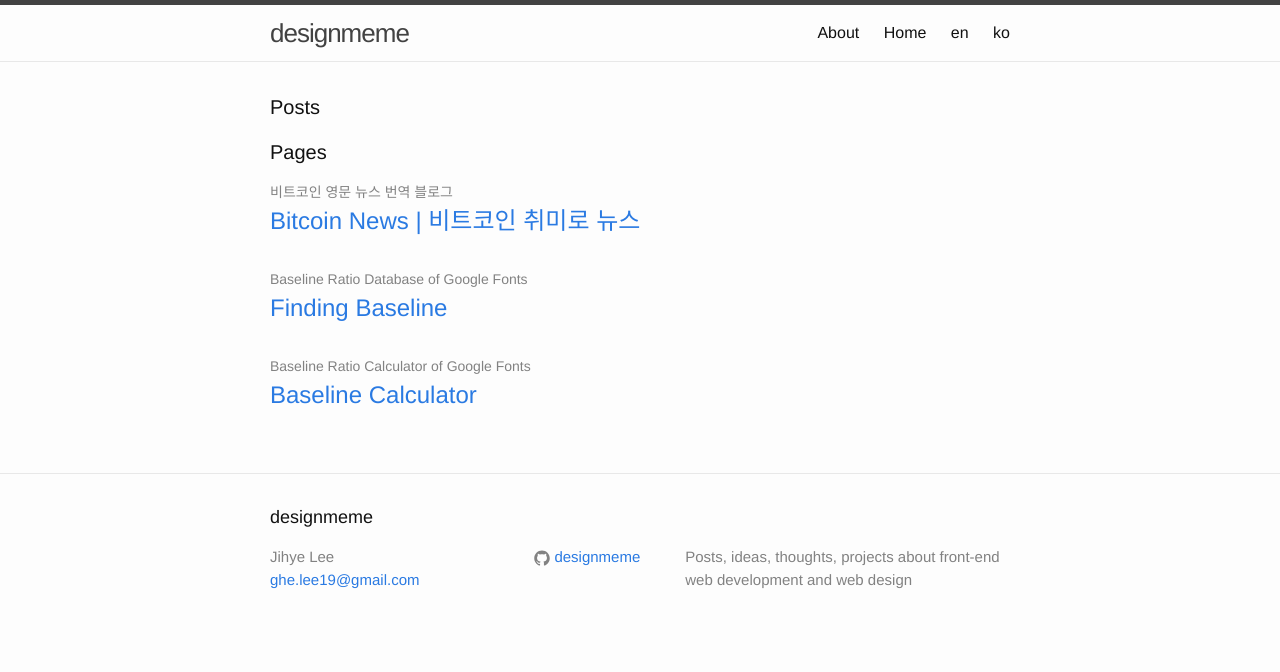
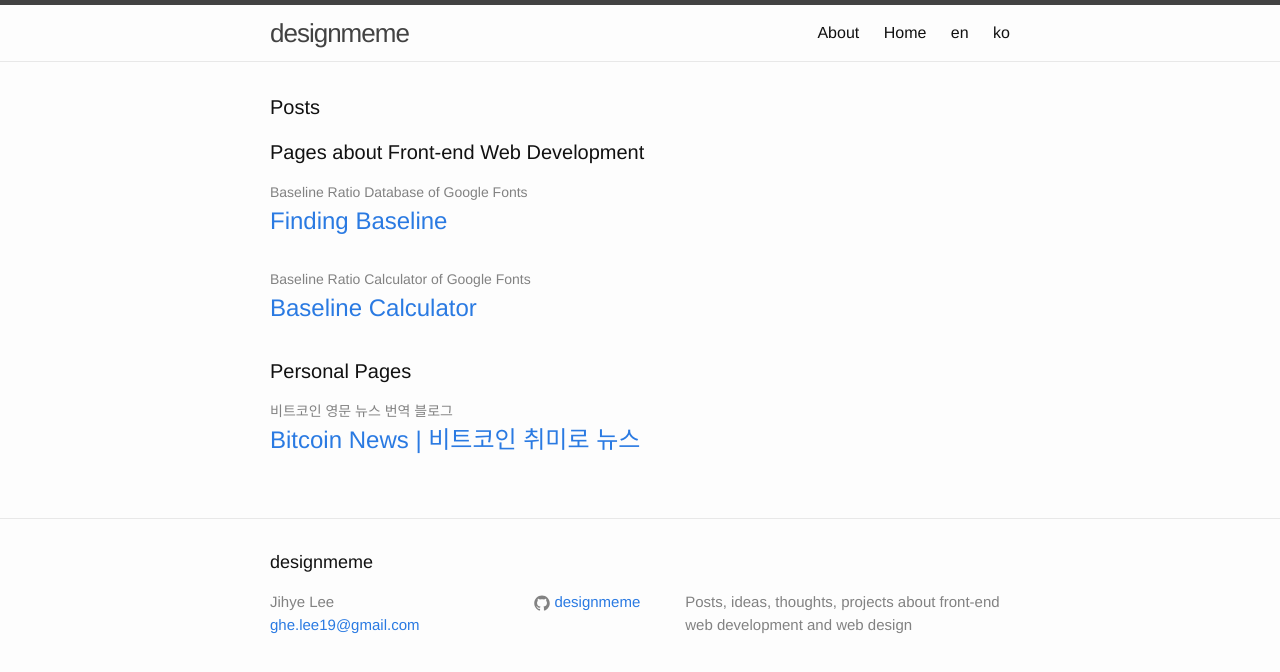
Before and after one commit to designmeme/designmeme.github.io, a Jekyll site: the page built from index.md, in a window 1280 px wide. Shown: the top 672 px of the page. Built offline with Jekyll 4.4.1, drawn with Linux system fonts in a browser that asks for light colours.

Commit message:
Update home

```diff
--- a/_layouts/home.html
+++ b/_layouts/home.html
@@ -27,13 +27,9 @@
 
   <!--<p class="rss-subscribe"><a href="{{ site.feed[page.lang] | relative_url }}">RSS feed</a></p>-->
 
-  <h1 class="page-heading">Pages</h1>
+  <h1 class="page-heading">Pages about Front-end Web Development</h1>
 
   <ul class="post-list">
-    <li>
-      <div class="post-meta">비트코인 영문 뉴스 번역 블로그</div>
-      <a class="post-link" href="{{ 'bitcoin-news/' | relative_url }}">Bitcoin News | 비트코인 취미로 뉴스</a>
-    </li>
     <li>
       <div class="post-meta">Baseline Ratio Database of Google Fonts</div>
       <a class="post-link" href="{{ 'finding-baseline/' | relative_url }}">Finding Baseline</a>
@@ -44,4 +40,13 @@
     </li>
   </ul>
 
+  <h1 class="page-heading">Personal Pages</h1>
+
+  <ul class="post-list">
+    <li>
+      <div class="post-meta">비트코인 영문 뉴스 번역 블로그</div>
+      <a class="post-link" href="{{ 'bitcoin-news/' | relative_url }}">Bitcoin News | 비트코인 취미로 뉴스</a>
+    </li>
+  </ul>
+
 </div>
```
